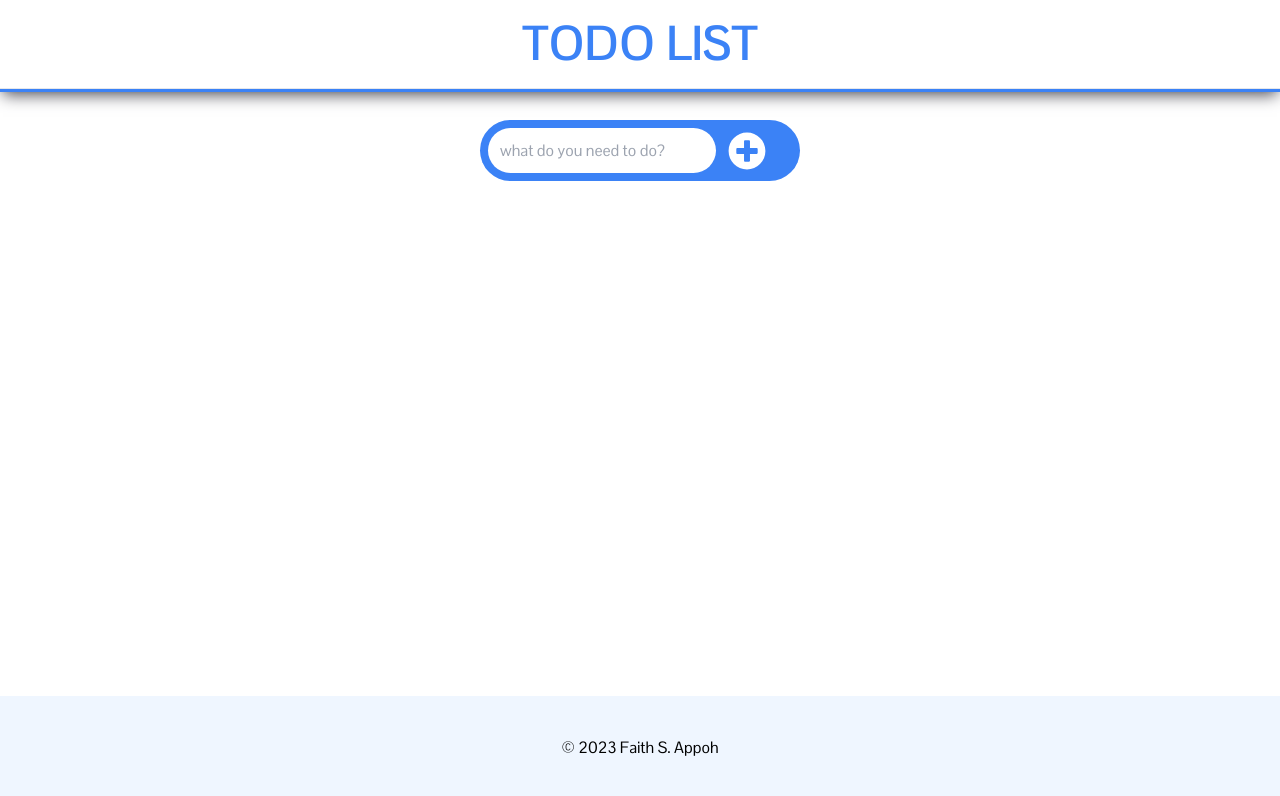
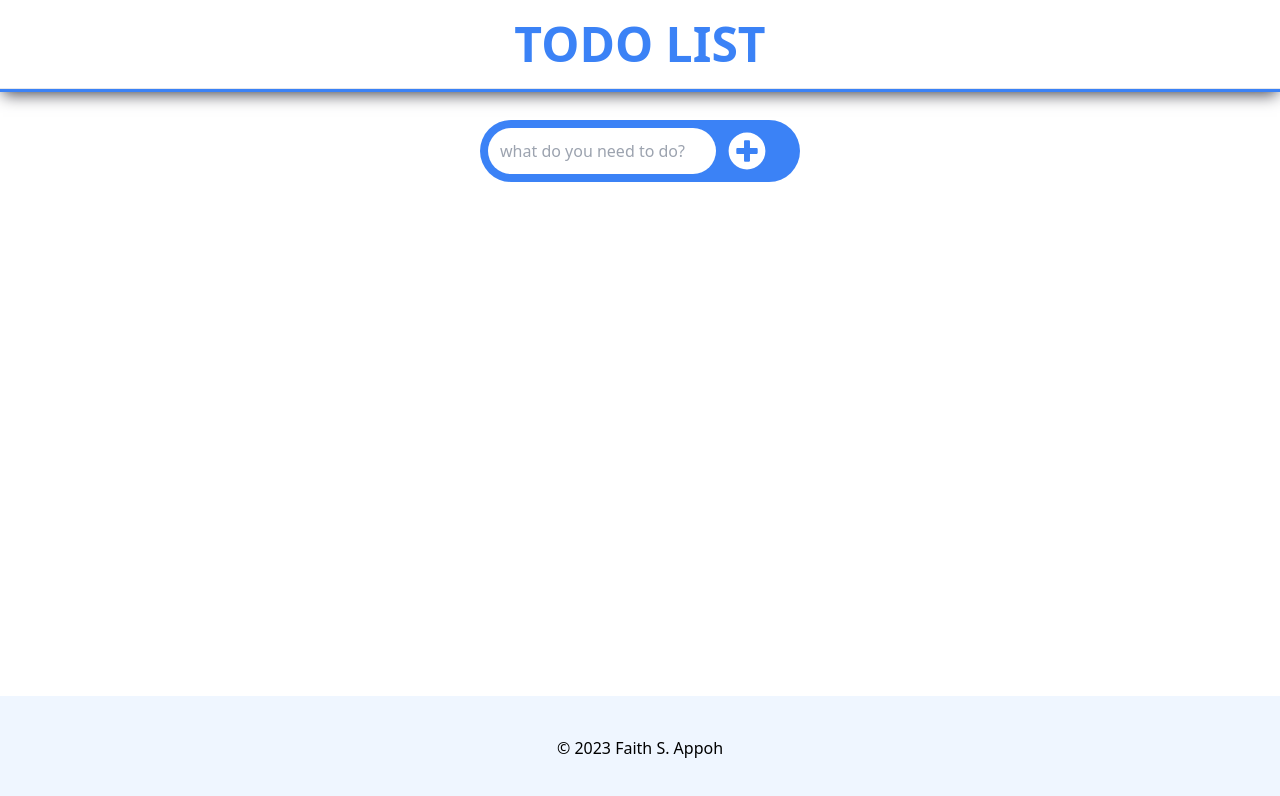
Before and after one commit to appohfaiths/todo-app, a Next.js app: page / in a window 1280 px wide. Shown: the top 796 px of the page. Built offline with nearby package versions, Linux system fonts and the light colour scheme.

Commit message:
removed next font

```diff
--- a/src/app/layout.js
+++ b/src/app/layout.js
@@ -1,9 +1,7 @@
+import React from 'react';
 import './globals.css';
-import { Pontano_Sans } from 'next/font/google';
 import Header from '@/components/shared/header';
 import Footer from '@/components/shared/footer';
-
-const pontanoSans = Pontano_Sans({ subsets: ['latin'], display: 'swap' });
 
 export const metadata = {
   title: 'Simple Todo List App',
@@ -13,7 +11,7 @@ export const metadata = {
 export default function RootLayout({ children }) {
   return (
     <html lang="en">
-      <body className={`${pontanoSans.className} flex flex-col min-h-screen`}>
+      <body className={`flex flex-col min-h-screen`}>
         <Header />
         {children}
         <Footer />
```
